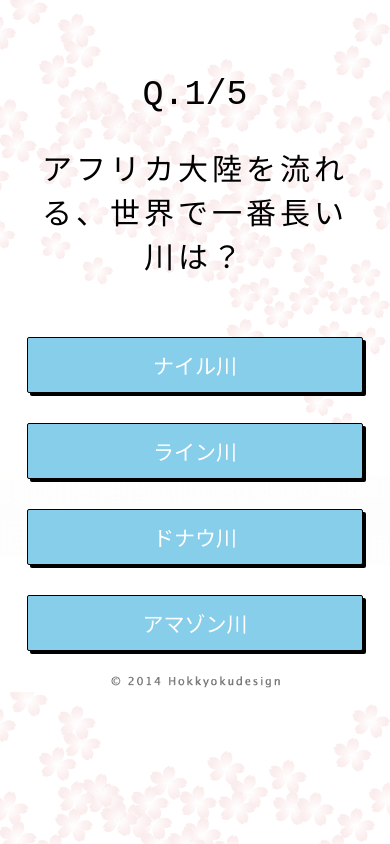
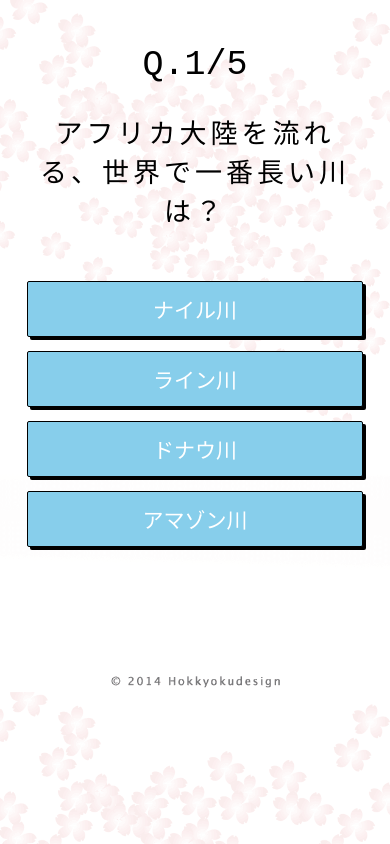
Before and after one commit to miyakooti/quiz, a plain HTML site: page index.html in a window 390 px wide. Drawn offline with Linux system fonts and the light colour scheme.

Commit message:
Update stylesheet.css

```diff
--- a/stylesheet.css
+++ b/stylesheet.css
@@ -85,7 +85,7 @@ button {
   }
   .container h1 {
     font-size: 65px;
-    padding-top:105px;
+    padding-top:20px;
   }
   .start {
     text-decoration: none;
@@ -99,10 +99,10 @@ button {
     border: 6px solid pink;
   }
   #js-question{
-    font-size: 30px;
+    font-size: 27px;
   }
   .container {
-    margin-top: 75px;
+    margin-top: 45px;
     width: 90%;
   }
   .flex {
@@ -110,6 +110,6 @@ button {
   }
   button{
     width: 100%;
-    margin: 15px 0;
+    margin: 7px 0;
   }
 }
```
